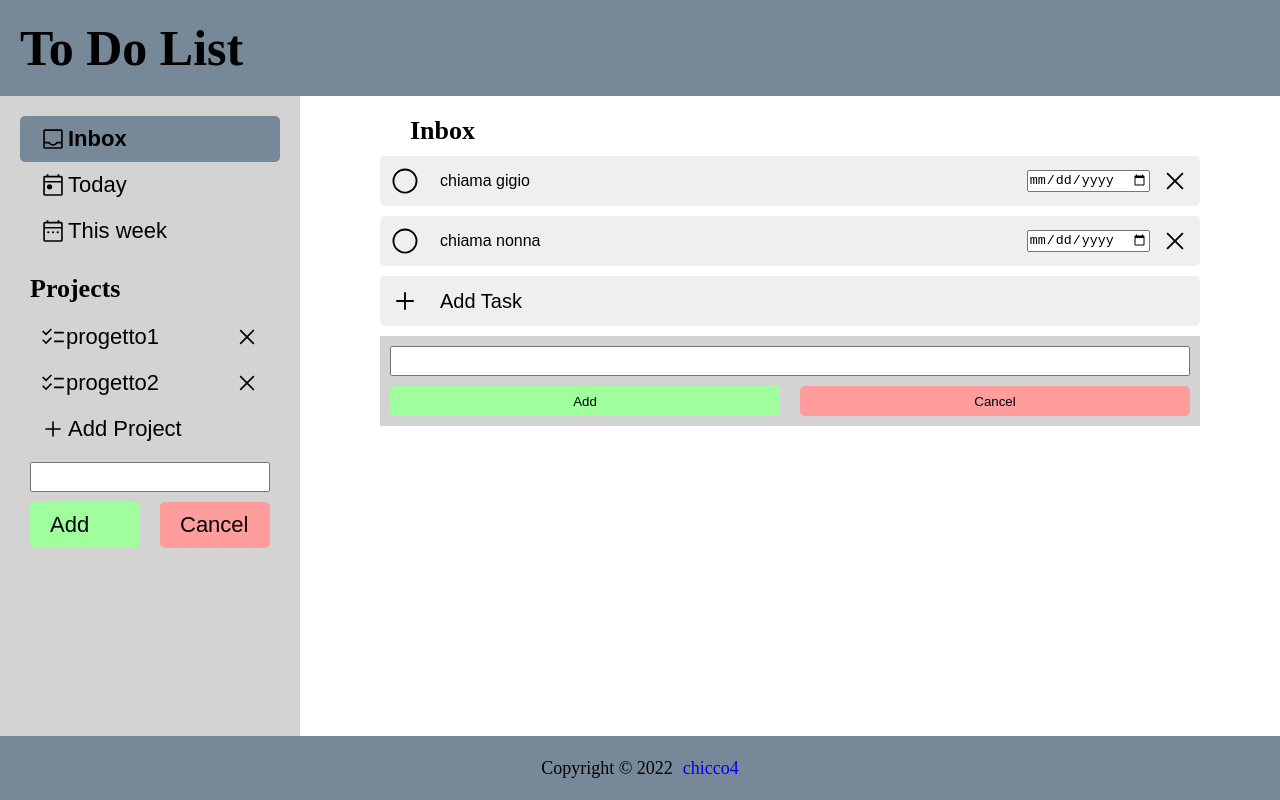
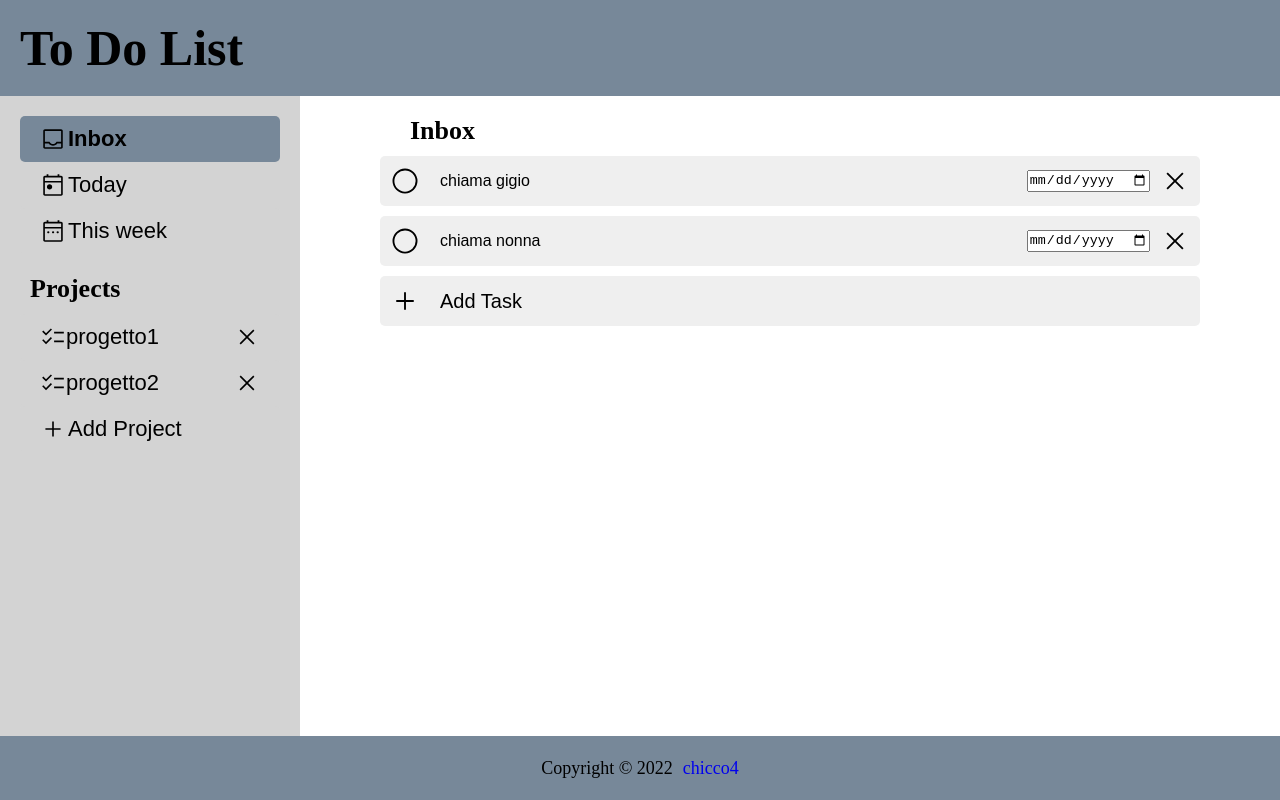
Before and after one commit to chicco4/to-do-list, a website built with webpack: page src/reference.html in a window 1280 px wide. Built offline with nearby package versions, Linux system fonts and the light colour scheme.

Commit message:
popups hided

```diff
--- a/src/reference.html
+++ b/src/reference.html
@@ -60,7 +60,7 @@
                 Add Project
             </button>
 
-            <div class="popup active" id="add-project-popup">
+            <div class="popup" id="add-project-popup">
                 <input type="text">
                 <div class="popup-buttons">
                     <button class="add-button">
@@ -107,7 +107,7 @@
                 Add Task
             </button>
 
-            <div class="popup active" id="add-task-popup">
+            <div class="popup" id="add-task-popup">
                 <input type="text">
                 <div class="popup-buttons">
                     <button class="add-button">
```
